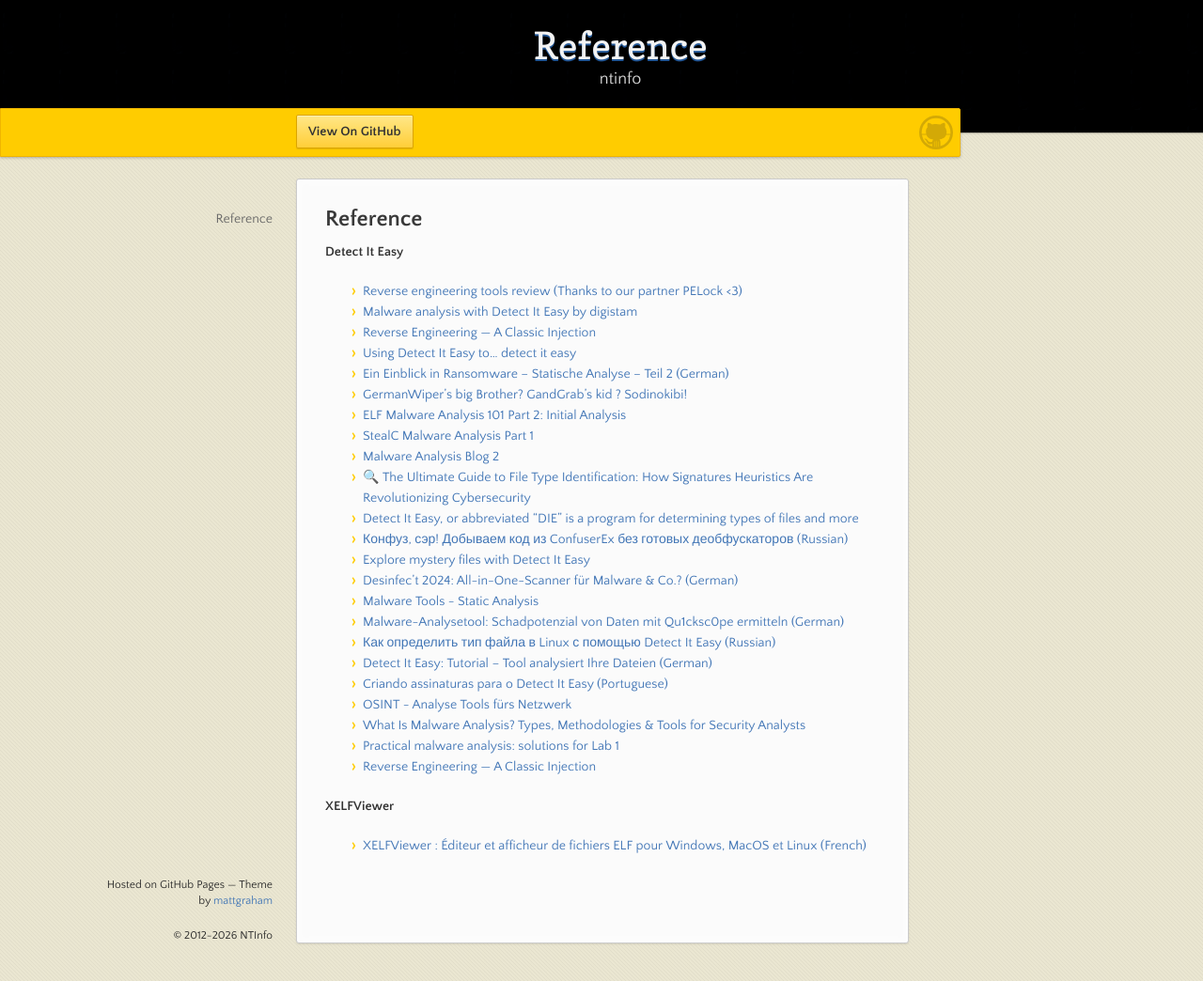
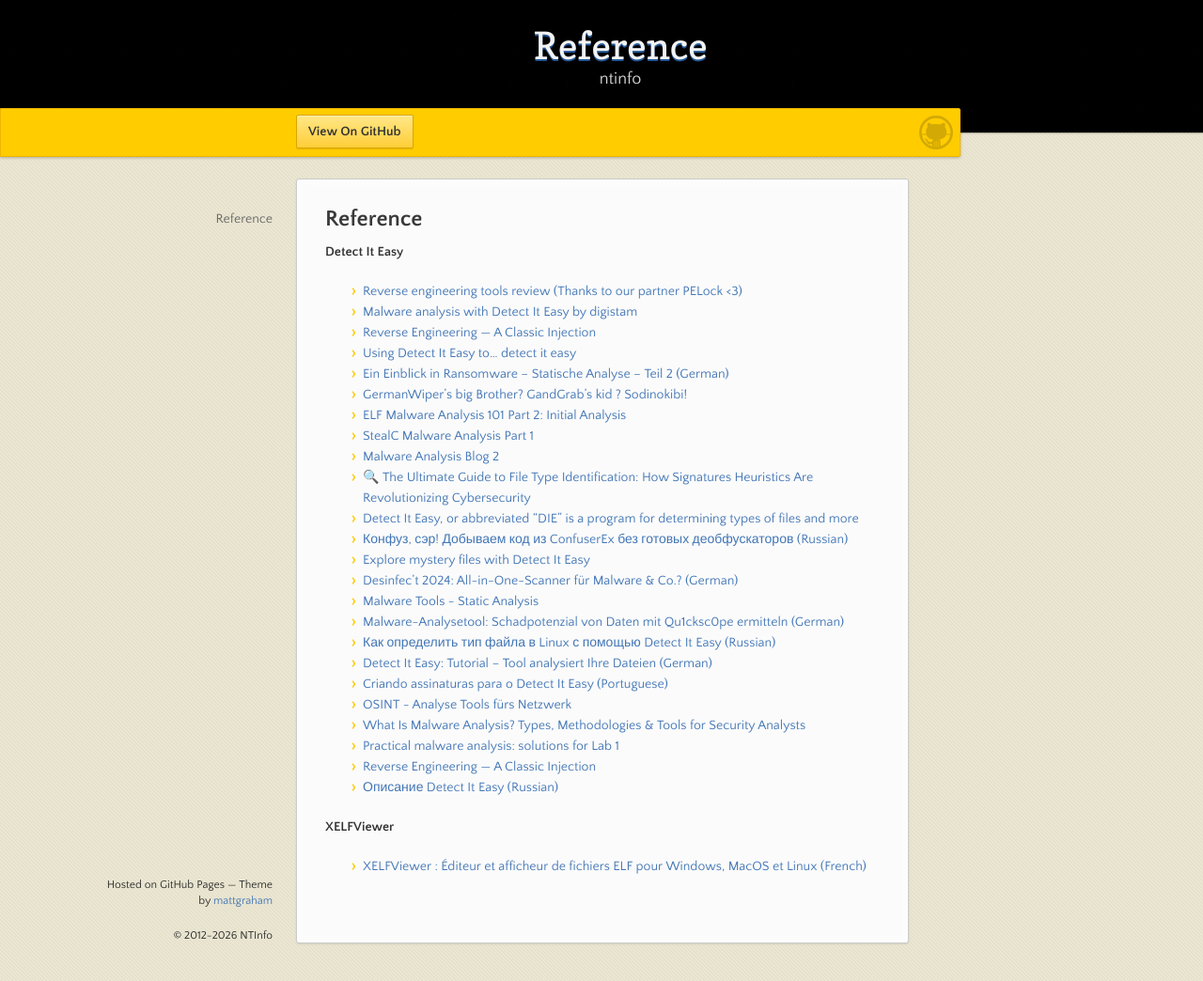
Before and after one commit to horsicq/horsicq.github.io, a Jekyll site: the page built from reference.md, in a window 1280 px wide and 1044 px high. Shown: the whole window at 94% size. Built offline with Jekyll 4.4.1, drawn with Linux system fonts in a browser that asks for light colours; our own code applies the rules of GitHub Pages for plain Markdown files.

Commit message:
add kali.tools article

```diff
--- a/reference.md
+++ b/reference.md
@@ -24,6 +24,7 @@
 - [What Is Malware Analysis? Types, Methodologies & Tools for Security Analysts](https://www.cyberwarehub.com/blogs/what-is-malware-analysis-types-methodologies-and-tools-for-security-analysts)
 - [Practical malware analysis: solutions for Lab 1](https://andpalmier.com/posts/practical-malware-lab1/)
 - [Reverse Engineering — A Classic Injection](https://nosfera0x2.medium.com/reverse-engineering-a-classic-injection-16773f027f3c)
+- [Описание Detect It Easy (Russian)](https://kali.tools/?p=6788)
 
 **XELFViewer**
 - [XELFViewer : Éditeur et afficheur de fichiers ELF pour Windows, MacOS et Linux (French)](https://www.securiteinfo.com/administration-systeme-et-reseau/outils/xelfviewer.shtml)
```
